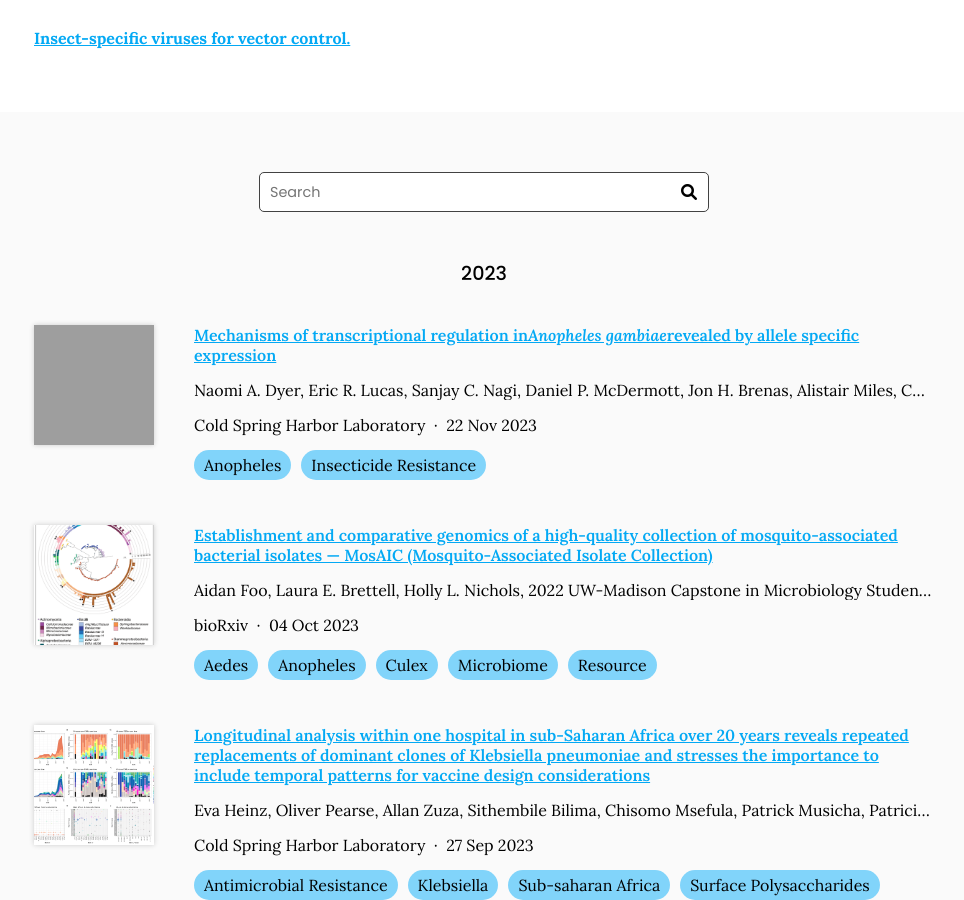
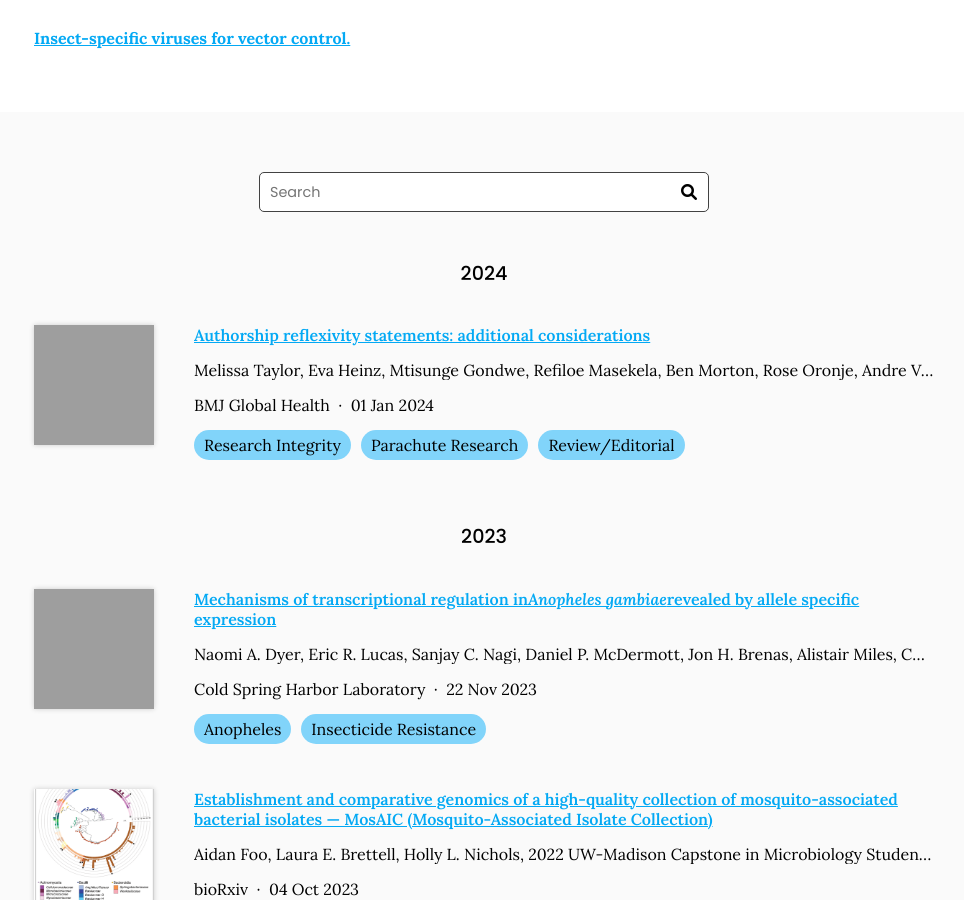
Before and after one commit to Evo-MInt/MicGen-lab-website, a Jekyll site: the page built from research/index.md, in a window 1280 px wide and 900 px high, scrolled down 690 px. Shown: the whole window, without its empty margins (156-1120 px from the left). Built offline with Jekyll 4.4.1, drawn with Linux system fonts in a browser that asks for light colours; grey boxes are pictures that could not be loaded.

Commit message:
Generate citations

```diff
--- a/_data/citations.yaml
+++ b/_data/citations.yaml
@@ -1,6 +1,26 @@
 # DO NOT EDIT, GENERATED AUTOMATICALLY FROM SOURCES.YAML (AND ELSEWHERE)
 # See https://github.com/greenelab/lab-website-template/wiki/Citations
 
+- id: doi:10.1136/bmjgh-2023-014743
+  title: 'Authorship reflexivity statements: additional considerations'
+  authors:
+  - Melissa Taylor
+  - Eva Heinz
+  - Mtisunge Gondwe
+  - Refiloe Masekela
+  - Ben Morton
+  - Rose Oronje
+  - Andre Vercueil
+  - Seye Abimbola
+  - Angela Obasi
+  publisher: BMJ Global Health
+  date: '2024-01-01'
+  link: https://doi.org/gtdzkv
+  image: https://www.lstmed.ac.uk/sites/default/files/styles/mc-580-16x9-node/public/content/news-articles/images/image_0_0_0.png?itok=Kw5zGK1k
+  tags:
+  - Research Integrity
+  - Parachute Research
+  - Review/Editorial
 - id: doi:10.1101/2023.11.22.568226
   title: Mechanisms of transcriptional regulation in<i>Anopheles gambiae</i>revealed
     by allele specific expression
```
